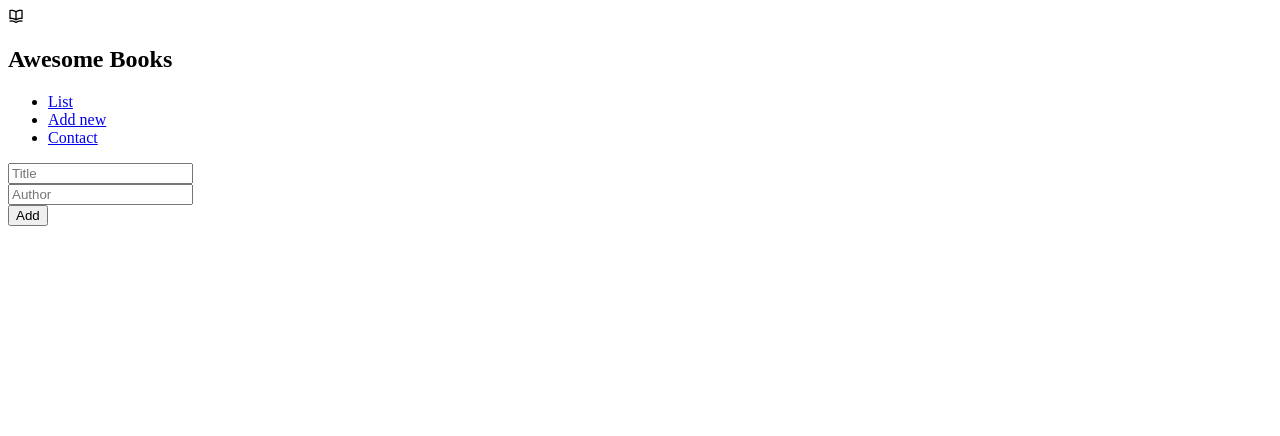
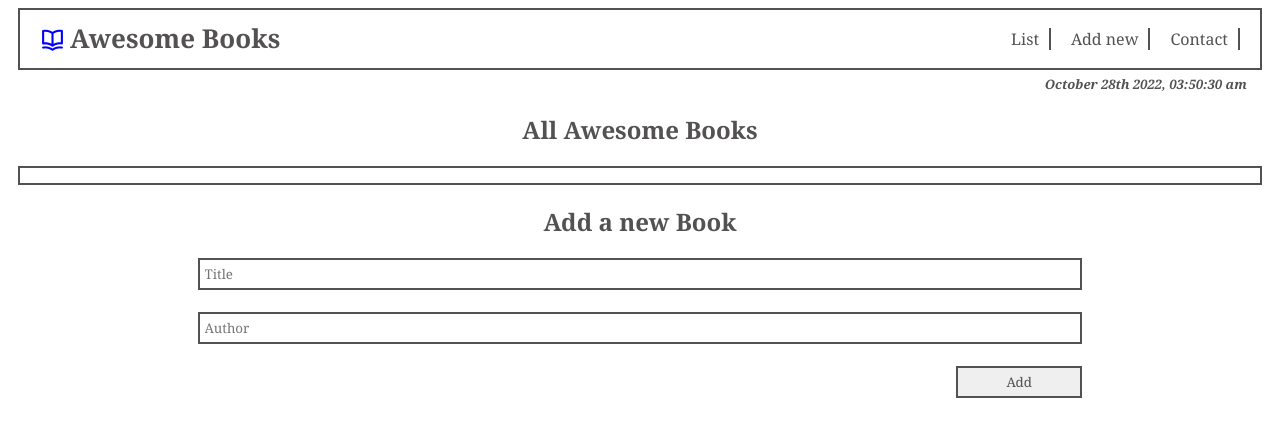
Before and after one commit to SaneMyburg/Book-App, a website: page index.html in a window 1280 px wide. Drawn offline with nearby package versions, Linux system fonts and the light colour scheme.

Commit message:
Add styles to add new section

```diff
--- a/index.html
+++ b/index.html
@@ -11,8 +11,10 @@
 <body>
     <section class="book-list">
         <div class="books-nav">
+          <div class="logo">
             <i class="uil uil-book-open"></i>
             <h1>Awesome Books</h1>
+          </div>
             <div class="nav-list">
               <ul>
                 <li><a href="http://">List</a></li>
@@ -21,10 +23,18 @@
               </ul>
             </div>
         </div>
-            <div class="my-books"></div>
-
+        <div class="date">
+            <p>October 28th 2022, 03:50:30 am</p>
+        </div>
+    </section>
+    <section class="books-library">
+        <h2>All Awesome Books</h2>
+        <div class="my-books"></div>
     </section>
     <section class="new-books">
+        <div class="newbooks-h2">
+            <h2>Add a new Book</h2>
+        </div>
         <form id="new-book">
             <div class="add-book">
                 <input type="text" name="Title" id="title" placeholder="Title" required><br>
--- a/script.js
+++ b/script.js
@@ -43,11 +43,12 @@ class UI {
   static addBookToList(book) {
     const list = document.querySelector('.my-books');
     const allBooks = document.createElement('div');
+    allBooks.classList.add('mybooks-item');
 
     allBooks.innerHTML = `
-        <p>${book.title}</p>
-        <p>By</p>
-        <p>${book.author}</p>
+        <p class="mybooks-p">${book.title}</p>
+        <p class="mybooks-p">By</p>
+        <p class="mybooks-p">${book.author}</p>
         <button class="remove-book">Remove</button>
         `;
     list.appendChild(allBooks);
--- a/style.css
+++ b/style.css
@@ -0,0 +1,111 @@
+* {
+   box-sizing: border-box;
+   font-family: Cambria, Cochin, Georgia, Times, 'Times New Roman', serif;
+   color: rgb(83, 81, 81);
+}
+
+.books-nav {
+    display: flex;
+    margin: 5px 10px;
+    justify-content: space-between;
+    border: 2px rgb(83, 81, 81) solid;
+    padding: 10px 20px;
+}
+
+.logo {
+    display: flex;
+    gap: 5px;
+}
+
+.books-nav i {
+    margin: 2px 0px;
+    font-size: 25px;
+    color: blue;
+}
+
+.books-nav h1 {
+    margin: 0px 0px;
+    font-size: 26px;
+    font-weight: 700;
+}
+
+.nav-list ul{
+    display: flex;
+    list-style-type: none;
+    margin: 3% 0%;
+    gap: 20px;
+}
+
+.nav-list ul li {
+    border-right: 2px rgb(83, 81, 81) solid;
+    padding-right: 10px;
+}
+
+.nav-list ul li a{
+    text-decoration: none;
+}
+
+.date {
+    display: flex;
+    justify-content: end;
+}
+
+.date p {
+    font-style: italic;
+    font-weight: 600;
+    font-size: 13px;
+    margin: 0% 2%;
+}
+
+.books-library h2 {
+    text-align: center;
+}
+
+.my-books {
+    display: flex;
+    flex-direction: column;
+    border: 2px rgb(83, 81, 81) solid;
+    margin: 10px 10px;
+    padding: 5px 0px 10px;
+}
+
+.mybooks-p {
+    font-weight: 700;
+    float: left;
+    margin: 5px 5px;
+    padding-right: 10px;
+}
+
+.remove-book {
+   float: right;
+   margin: 5px;
+   font-weight: 700;
+}
+
+.my-books > div:nth-child(odd) {
+    background: #cfcfcf;
+}
+
+.newbooks-h2 {
+    text-align: center;
+}
+
+.add-book {
+    display: flex;
+    flex-direction: column;
+}
+
+#title,
+#author {
+    width: 70%;
+    align-self: center;
+    border: 2px rgb(83, 81, 81) solid;
+    padding: 5px;
+}
+
+#add-new {
+    border: 2px rgb(83, 81, 81) solid;
+    padding: 5px;
+    width: 10%;
+    margin-left: 75%;
+}
```
